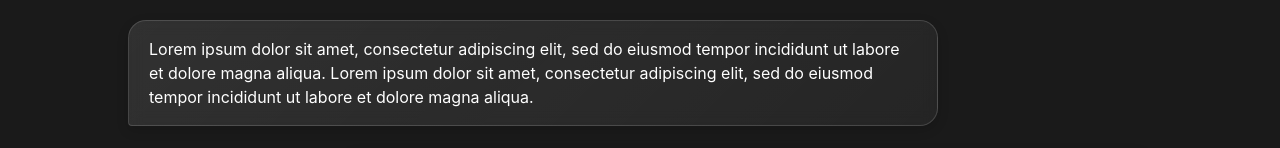
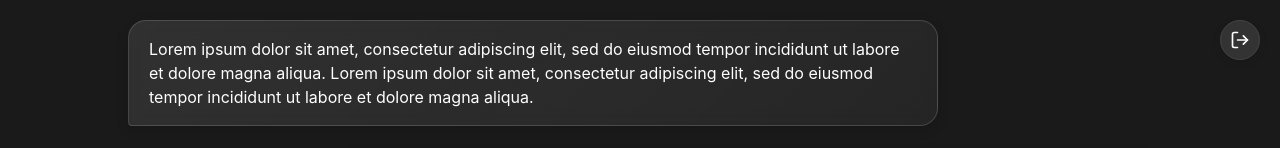
Before and after one commit to risshhabh/physics-gpt, a React (Vite) app: page /chat in a window 1280 px wide. Shown: the top 148 px of the page. Built offline with nearby package versions, Linux system fonts and the light colour scheme; no server answers; sample sign-in values are in the browser's storage.

Commit message:
logout button implementation

```diff
--- a/src/pages/Chat.css
+++ b/src/pages/Chat.css
@@ -1,3 +1,46 @@
+.logout-button-fixed {
+    position: fixed;
+    top: 20px;
+    right: 20px;
+    width: 40px;
+    height: 40px;
+    border: 1px solid #444;
+    border-radius: 50%;
+    background-color: #333;
+    color: white;
+    cursor: pointer;
+    display: flex;
+    align-items: center;
+    justify-content: center;
+    transition: all 0.3s ease;
+    box-shadow: 0 2px 8px rgba(0, 0, 0, 0.1);
+    z-index: 1000;
+    overflow: hidden;
+}
+
+.logout-button-fixed:hover {
+    background-color: #555;
+    box-shadow: 0 4px 12px rgba(0, 0, 0, 0.2);
+    border-color: #777;
+    transform: translateY(-1px);
+}
+
+.logout-text {
+    opacity: 0;
+    margin-left: 8px;
+    white-space: nowrap;
+    font-size: 14px;
+    font-weight: 500;
+    transition: opacity 0.3s ease;
+    max-width: 0;
+    overflow: hidden;
+}
+
+.logout-button-fixed:hover .logout-text {
+    opacity: 1;
+    max-width: 100px;
+}
+
 .chat-messages {
     display: flex;
     flex-direction: column;
--- a/src/pages/Chat.jsx
+++ b/src/pages/Chat.jsx
@@ -1,14 +1,11 @@
-// import { useAuth } from "../hooks/useAuth"; // UNCOMMENT AFTER TESTING AUTHENTICATION
+import { useAuth } from "../hooks/useAuth";
+import { LogOut } from "lucide-react";
 import InputBox from "../components/InputBox";
 import ChatBubble from "../components/ChatBubble";
 import "./Chat.css";
 
 export default function Chat() {
-
-    /** DEV: COMMENTED OUT THE FOLLOWING TO ALLOW FOR TESTING WHILE AUTHENTICATIOn
-     * IS NOT IMPLEMENTED
-
-    const { user, logout } = useAuth();
+    const { logout } = useAuth();
 
     const handleLogout = async () => {
         try {
@@ -18,15 +15,21 @@ export default function Chat() {
         }
     };
 
-    */
-
     return (
         <>
+            <button
+                className="logout-button-fixed"
+                onClick={handleLogout}
+            >
+                <LogOut size={20} />
+            </button>
+
             <div className="chat-messages">
                 <ChatBubble message="Lorem ipsum dolor sit amet, consectetur adipiscing elit, sed do eiusmod tempor incididunt ut labore et dolore magna aliqua. Lorem ipsum dolor sit amet, consectetur adipiscing elit, sed do eiusmod tempor incididunt ut labore et dolore magna aliqua." sender="assistant" />
                 <ChatBubble message="Lorem ipsum dolor sit amet, consectetur adipiscing elit, sed do eiusmod tempor incididunt ut labore et dolore magna aliqua. Lorem ipsum dolor sit amet, consectetur adipiscing elit, sed do eiusmod tempor incididunt ut labore et dolore magna aliqua." sender="user" />
                 <ChatBubble message="Here is some math to do. $$\frac{3}{4} + \frac{5}{6}$$" sender="user" />
             </div>
+
             <InputBox />
         </>
     );
```
